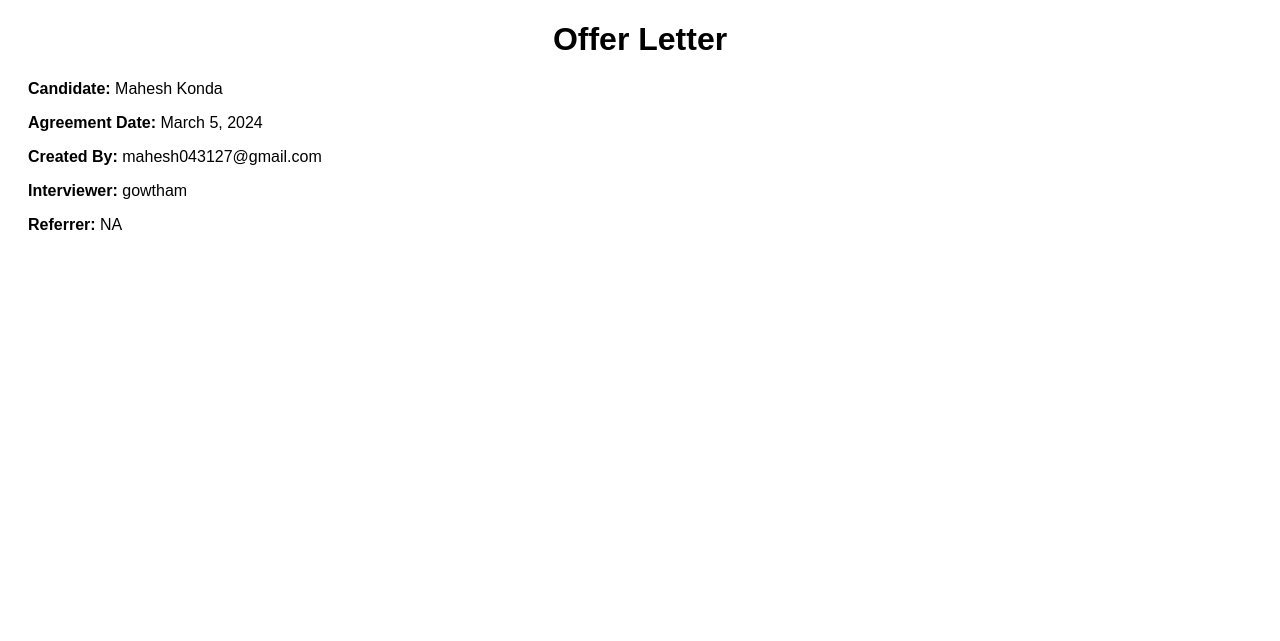
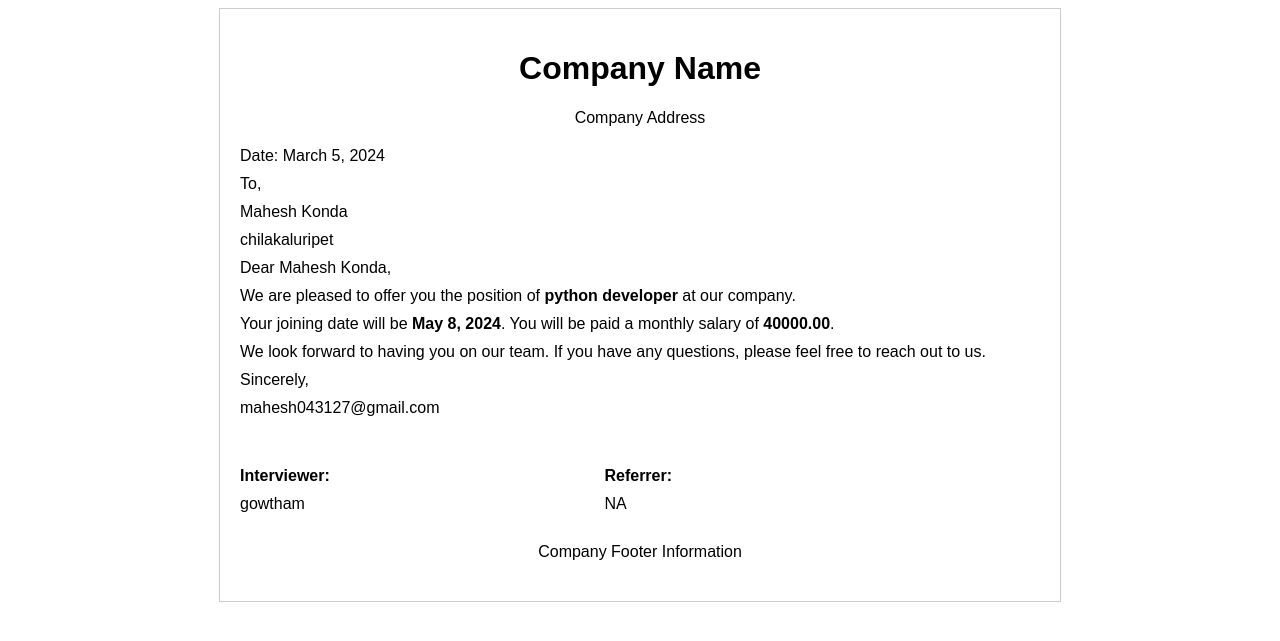
Before and after one commit to mahesh-0431/Motocross, a Django app: template base/templates/offer_letter_pdf.html in a window 1280 px wide. Shown: the top 641 px of the page. Run offline with Django 5.2, Linux system fonts and the light colour scheme; the template is opened without the code that fills it: values that come from a table or form of the project are taken from there, others are empty; data comes from the database, SQL or seed files in the repository.

Commit message:
Update offer_letter_pdf.html

```diff
--- a/base/templates/offer_letter_pdf.html
+++ b/base/templates/offer_letter_pdf.html
@@ -1,32 +1,77 @@
-<!-- templates/offer_letter_pdf.html -->
 <!DOCTYPE html>
 <html lang="en">
 <head>
     <meta charset="UTF-8">
+    <meta name="viewport" content="width=device-width, initial-scale=1.0">
     <title>Offer Letter</title>
     <style>
         body {
             font-family: Arial, sans-serif;
         }
-        .header {
+        .container {
+            max-width: 800px;
+            margin: 0 auto;
+            padding: 20px;
+            border: 1px solid #ccc;
+        }
+        .header, .footer {
             text-align: center;
             margin-bottom: 20px;
         }
         .content {
-            margin: 0 20px;
+            margin-bottom: 20px;
+        }
+        .content p {
+            margin: 10px 0;
+        }
+        .signature {
+            margin-top: 40px;
+        }
+        .signature div {
+            display: inline-block;
+            width: 45%;
+            vertical-align: top;
         }
     </style>
 </head>
 <body>
-    <div class="header">
-        <h1>Offer Letter</h1>
-    </div>
-    <div class="content">
-        <p><strong>Candidate:</strong> {{ offer_letter.candidate.name }}</p>
-        <p><strong>Agreement Date:</strong> {{ offer_letter.agreement_date }}</p>
-        <p><strong>Created By:</strong> {{ offer_letter.created_by.username }}</p>
-        <p><strong>Interviewer:</strong> {{ offer_letter.interviewer }}</p>
-        <p><strong>Referrer:</strong> {{ offer_letter.referrer }}</p>
+    <div class="container">
+        <div class="header">
+            <h1>Company Name</h1>
+            <p>Company Address</p>
+        </div>
+        <div class="content">
+            <p>Date: {{ offer_letter.agreement_date }}</p>
+
+            <p>To,</p>
+            <p>{{ offer_letter.candidate.name }}</p>
+            <p>{{ offer_letter.candidate.address }}</p>
+
+            <p>Dear {{ offer_letter.candidate.name }},</p>
+
+            <p>We are pleased to offer you the position of <strong>{{ offer_letter.candidate.designation }}</strong> at our company.</p>
+
+            <p>Your joining date will be <strong>{{ offer_letter.candidate.date_of_joining }}</strong>. You will be paid a monthly salary of <strong>{{ offer_letter.candidate.salary }}</strong>.</p>
+
+            <p>We look forward to having you on our team. If you have any questions, please feel free to reach out to us.</p>
+
+            <p>Sincerely,</p>
+            <p>{{ offer_letter.created_by }}</p>
+
+            <div class="signature">
+                <div>
+                    <p><strong>Interviewer:</strong></p>
+                    <p>{{ offer_letter.interviewer }}</p>
+                </div>
+                <div>
+                    <p><strong>Referrer:</strong></p>
+                    <p>{{ offer_letter.referrer }}</p>
+                </div>
+            </div>
+        </div>
+        <div class="footer">
+            <p>Company Footer Information</p>
+        </div>
     </div>
 </body>
 </html>
```
